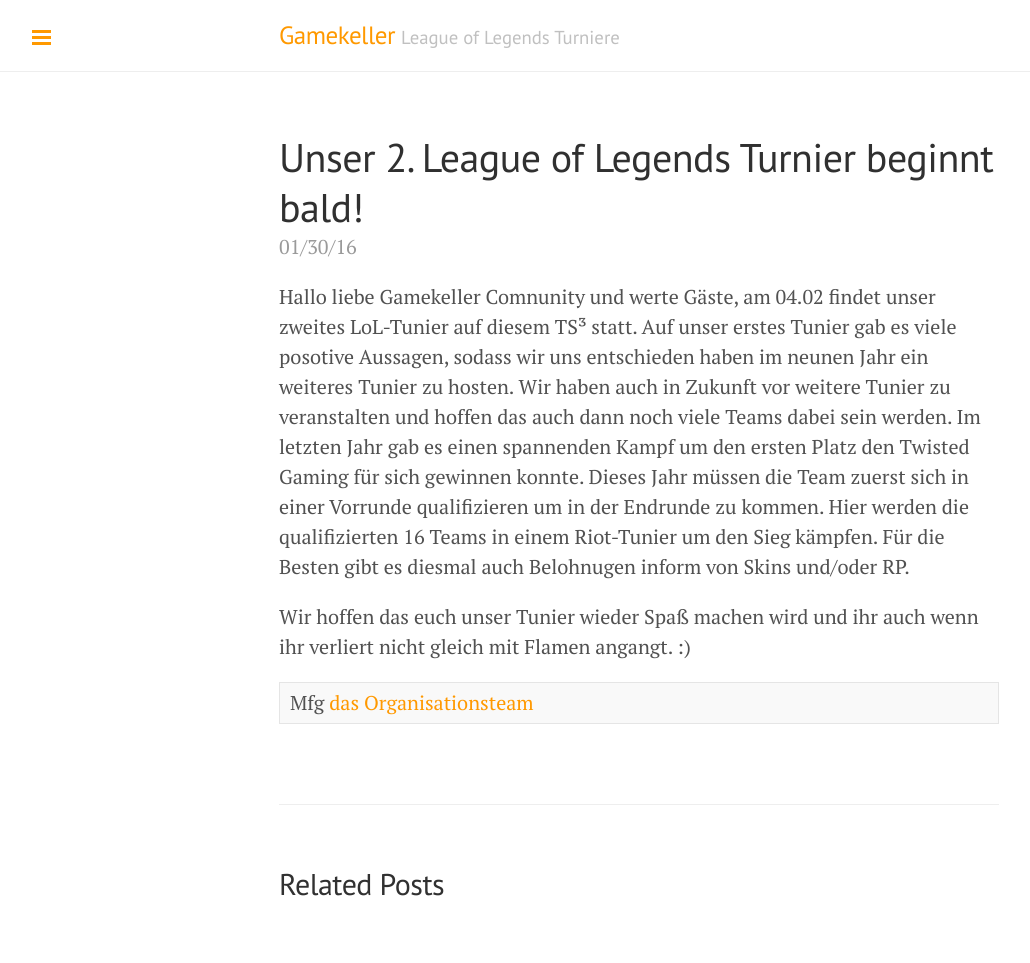
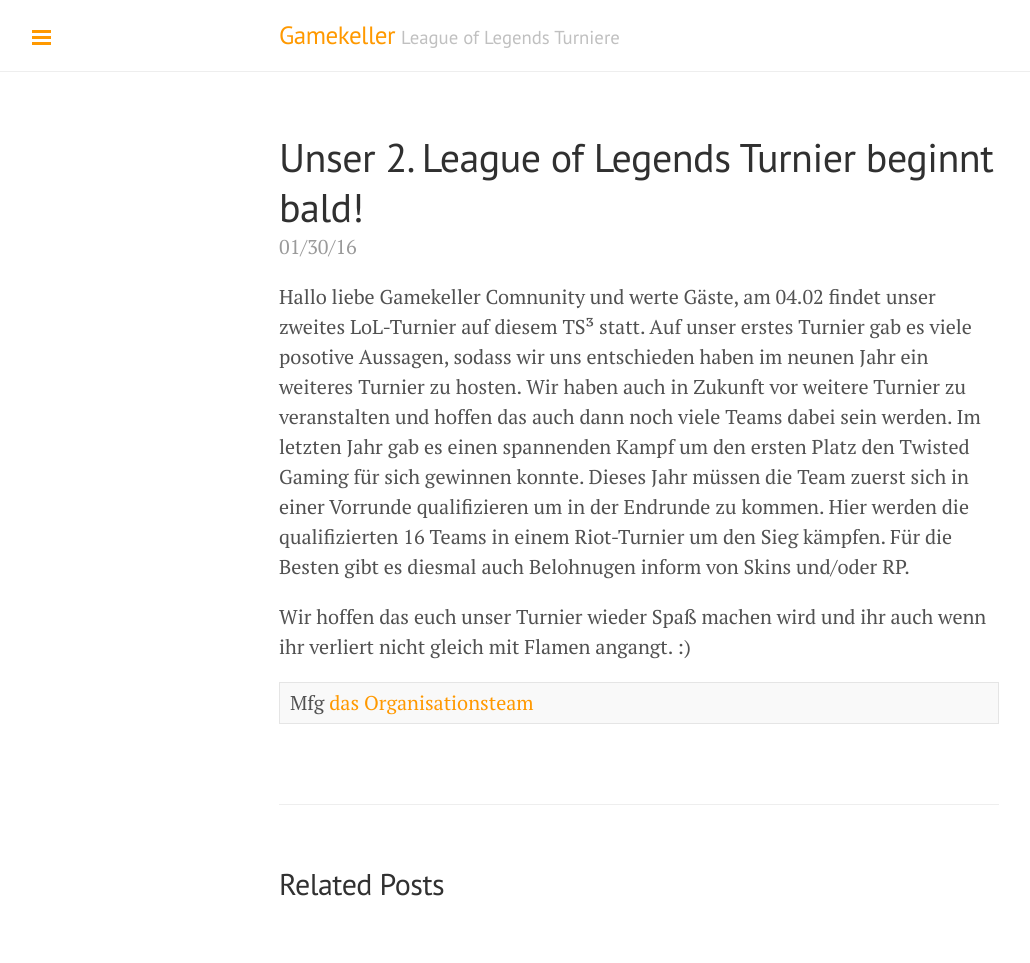
Before and after one commit to gamekeller/League-of-Legends-Turnier-Page, a Jekyll site: the page built from _posts/2016-01-30-2.lol-turnier.md, in a window 1280 px wide. Shown: the whole page, without its empty margins (1-1031 px from the left). Built offline with Jekyll 4.4.1, drawn with Linux system fonts in a browser that asks for light colours.

Commit message:
cleaning up 2nd

```diff
--- a/_posts/2016-01-30-2.lol-turnier.md
+++ b/_posts/2016-01-30-2.lol-turnier.md
@@ -4,20 +4,20 @@
 ---
 
 Hallo liebe Gamekeller Comnunity und werte Gäste,
-am 04.02 findet unser zweites LoL-Tunier auf diesem TS³ statt.
-Auf unser erstes Tunier gab es viele posotive Aussagen, sodass
-wir uns entschieden haben im neunen Jahr ein weiteres Tunier zu
-hosten. Wir haben auch in Zukunft vor weitere Tunier zu
+am 04.02 findet unser zweites LoL-Turnier auf diesem TS³ statt.
+Auf unser erstes Turnier gab es viele posotive Aussagen, sodass
+wir uns entschieden haben im neunen Jahr ein weiteres Turnier zu
+hosten. Wir haben auch in Zukunft vor weitere Turnier zu
 veranstalten und hoffen das auch dann noch viele Teams dabei
 sein werden. Im letzten Jahr gab es einen spannenden Kampf um
 den ersten Platz den Twisted Gaming für sich gewinnen konnte.
 Dieses Jahr müssen die Team zuerst sich in einer Vorrunde
 qualifizieren um in der Endrunde zu kommen. Hier werden die
-qualifizierten 16 Teams in einem Riot-Tunier um den Sieg
+qualifizierten 16 Teams in einem Riot-Turnier um den Sieg
 kämpfen. Für die Besten gibt es diesmal auch Belohnugen inform
 von Skins und/oder RP.
 
-Wir hoffen das euch unser Tunier wieder Spaß machen wird und
+Wir hoffen das euch unser Turnier wieder Spaß machen wird und
 ihr auch wenn ihr verliert nicht gleich mit Flamen angangt. :)
 
 Mfg [das Organisationsteam]({{ site.github.repo }}team.md)|
```
